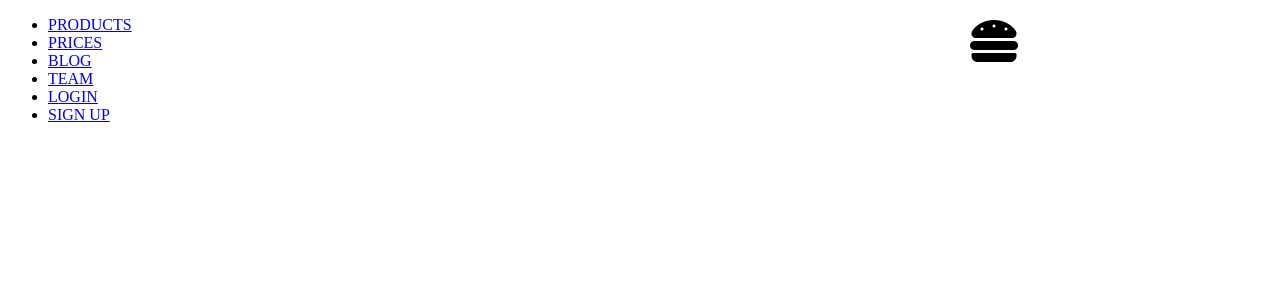
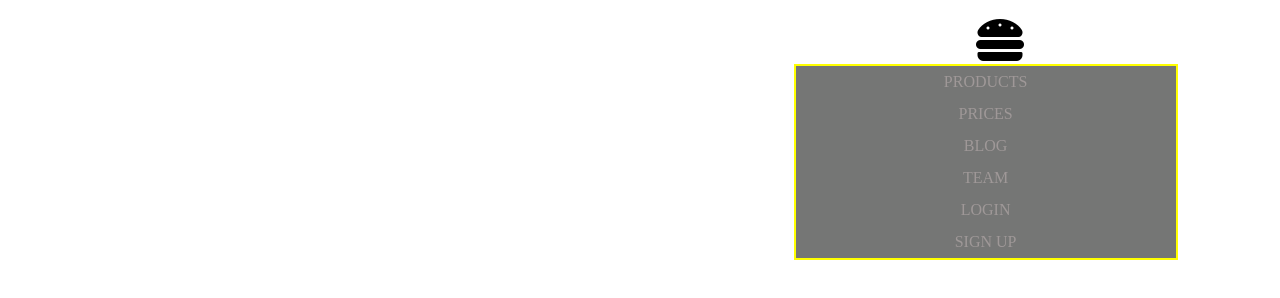
Before and after one commit to thesergioliveira/mobileApp, a plain HTML site: page logo.html in a window 1280 px wide. Drawn offline with Linux system fonts and the light colour scheme.

Commit message:
adding comments and better organizing layout

```diff
--- a/css/style.css
+++ b/css/style.css
@@ -73,6 +73,9 @@ ul li a {
   color: white;
   transition: 400ms;
   text-align: center;
+}
+button {
+  display: none;
 }
 
 /* hover effects on the menu */
--- a/logo.html
+++ b/logo.html
@@ -11,6 +11,12 @@
     <title>Document</title>
   </head>
   <style>
+    * {
+      margin: 0;
+      padding: 0;
+      box-sizing: border-box;
+    }
+    /* design for the hamburguer menu and it's icon*/
     button {
       background-color: rgba(255, 255, 255, 0);
       border: none;
@@ -20,18 +26,52 @@
     }
     .icons {
       font-size: 3rem;
-      transition: all 500ms 250ms;
+      transition: all 500ms 150ms;
     }
 
-    .icons:hover {
+    button:hover {
+      background-color: rgba(128, 128, 128, 0.185);
+      /* border: rgba(128, 128, 128, 0.185); */
+    }
+    nav {
+      border: 2px solid yellow;
+      width: 30%;
+      position: absolute;
+      top: 8%;
+      right: 8%;
+    }
+    .main-nav ul {
+      display: flex;
+      flex-direction: column;
+      justify-content: center;
+      align-items: center;
+      background-color: rgba(10, 12, 10, 0.562);
+    }
+
+    li {
+      width: 100%;
+      height: 2rem;
+      list-style: none;
+      display: flex;
+      justify-content: center;
+      align-items: center;
+      /* border: 2px dashed red; */
+    }
+    a {
+      text-decoration: none;
+      color: rgba(175, 166, 166, 0.726);
+    }
+    li:hover {
+      background-color: rgba(107, 87, 87, 0.726);
     }
   </style>
+
   <body>
     <div>
       <button onclick="showMenu()">
         <i class="fas fa-hamburger icons"></i>
       </button>
-      <nav>
+      <nav class="main-nav" id="menuBox">
         <ul>
           <li>
             <a href="#">PRODUCTS</a>
@@ -55,14 +95,13 @@
       </nav>
     </div>
     <script>
-      let const showMenu = () => {
-
-          if(){
-
-          }else{
-
-          }
-      }
+      const showMenu = () => {
+        if (menuBox.style.display == "none") {
+          menuBox.style.display = "block";
+        } else {
+          menuBox.style.display = "none";
+        }
+      };
     </script>
   </body>
 </html>
```
Also changed, not shown: index.html (+16 -3 lines).
